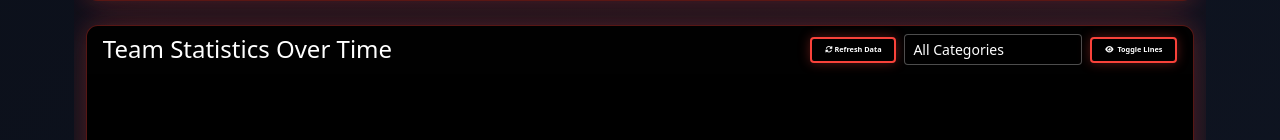
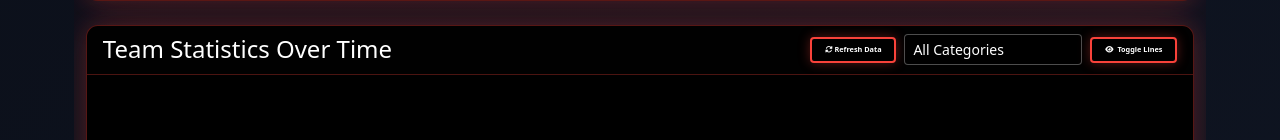
Before and after one commit to daivikvennela/integrityHoops, a Flask app: page /analytics-dashboard in a window 1280 px wide. Shown: the part 658-798 px from the top of the page. Run offline with Flask 3, Linux system fonts and the light colour scheme; data comes from the database, SQL or seed files in the repository; data that the repository does not hold is empty; some libraries are stand-ins or nearby versions.

Commit message:
Add visible styling to slider container for debugging

```diff
--- a/testApp1/templates/analytics_dashboard.html
+++ b/testApp1/templates/analytics_dashboard.html
@@ -499,7 +499,7 @@
             </div>
         </div>
         <!-- Precision Slider for Team Statistics -->
-        <div id="teamStatsPrecisionSlider" class="px-3 pt-3" style="min-height: 50px;"></div>
+        <div id="teamStatsPrecisionSlider" class="px-3 pt-3" style="min-height: 50px; background-color: #000; border-top: 1px solid rgba(249,66,58,0.3);"></div>
         <div id="chartLineMenu" class="chart-line-menu">
             <div class="chart-menu-header">
                 <label class="chart-toggle-all">
```
